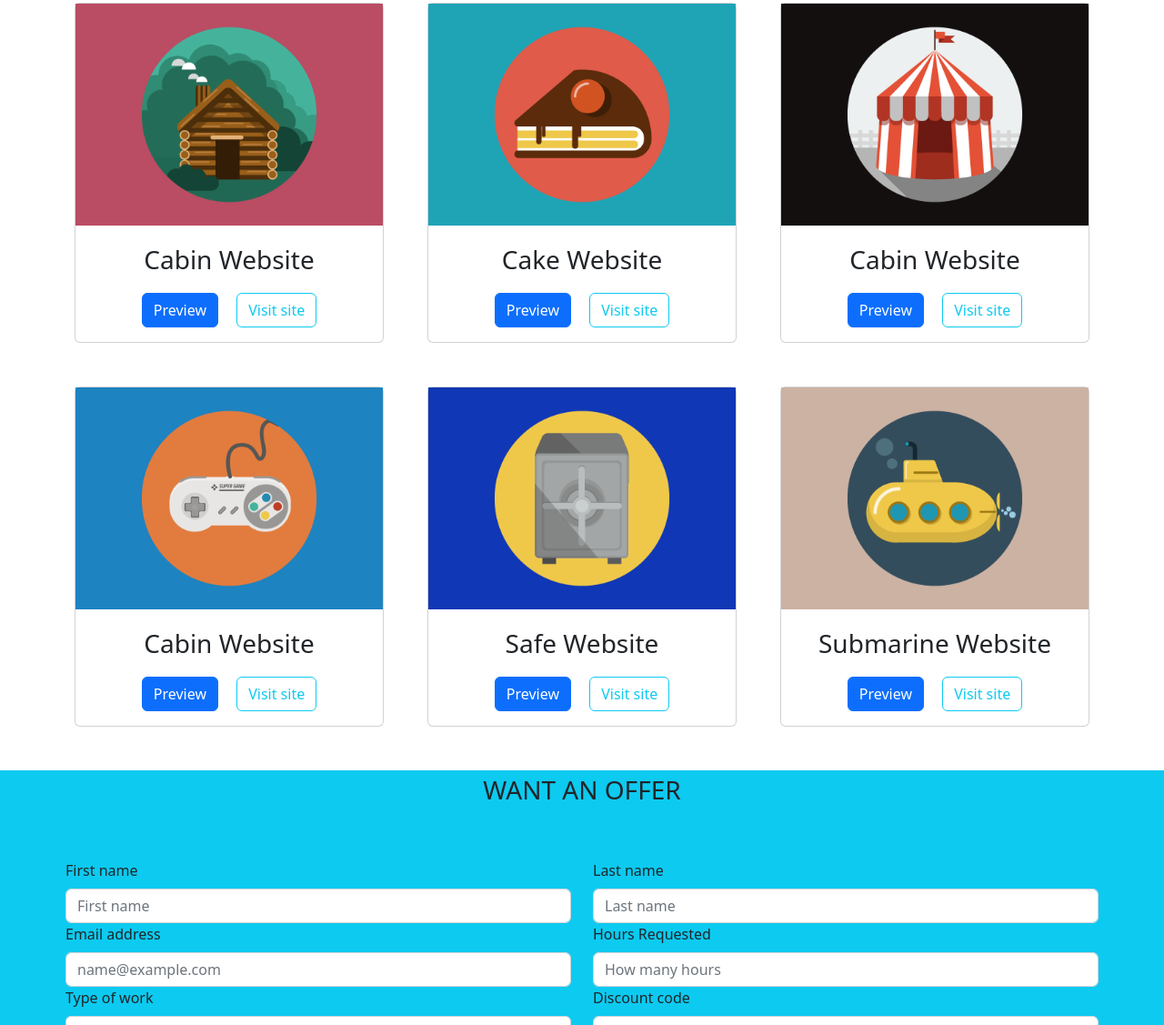
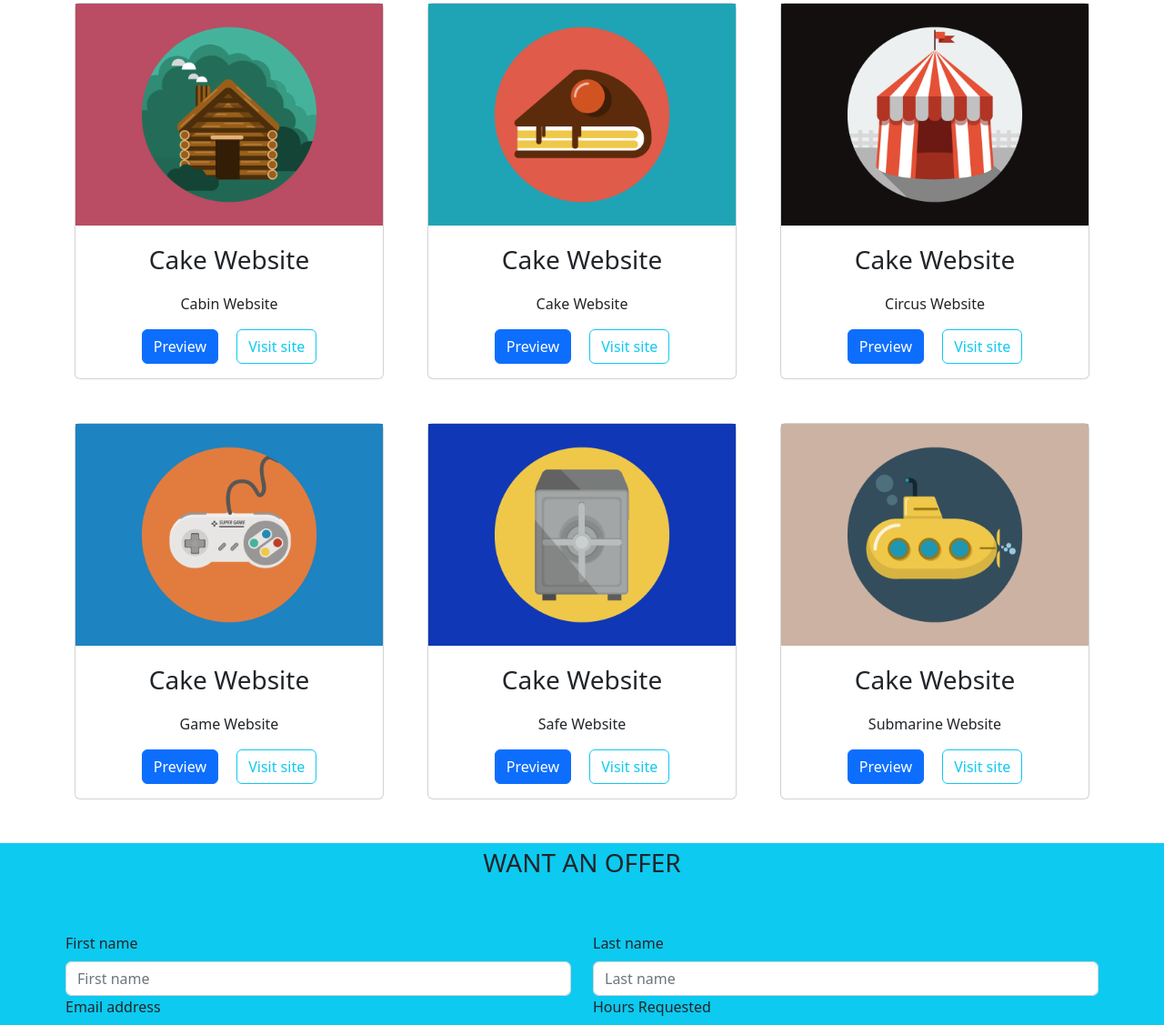
Before and after one commit to Pedra96/bootstrap-js-freelancer, a plain HTML site: page index.html in a window 1280 px wide. Shown: the part 559-1686 px from the top of the page at 91% size. Drawn offline with nearby package versions, Linux system fonts and the light colour scheme.

Commit message:
finito  esercizio e super bonus

```diff
--- a/index.html
+++ b/index.html
@@ -49,92 +49,7 @@
         <!--PORTFOLIO-->
         <div class="container text-center">
             <p class="fs-3 ">Portfolio</p>
-            <div class="row gx-5">
-
-                <div class="col col-md-6 col-lg-4">
-                    <div class="card mb-5">
-
-                        <img src="img/portfolio/cabin.png" alt="Cabin picture">
-                        <div class="card-body ">
-                            <p class="fs-3">Cabin Website</p>
-                            <a href="#" class="btn btn-primary me-3">Preview</a>
-                            <a href="#" class="btn border-info text-info">Visit site</a>
-                        </div>
-
-                    </div>
-
-                </div>
-
-                <div class="col col-md-6 col-lg-4">
-                    <div class="card mb-5">
-
-                        <img src="img/portfolio/cake.png" alt="Cake picture">
-                        <div class="card-body ">
-                            <p class="fs-3">Cake Website</p>
-                            <a href="#" class="btn btn-primary me-3">Preview</a>
-                            <a href="#" class="btn border-info text-info">Visit site</a>
-                        </div>
-
-                    </div>
-
-                </div>
-
-                <div class="col col-md-6 col-lg-4">
-                    <div class="card mb-5">
-
-                        <img src="img/portfolio/circus.png" alt="Circus picture">
-                        <div class="card-body ">
-                            <p class="fs-3">Cabin Website</p>
-                            <a href="#" class="btn btn-primary me-3">Preview</a>
-                            <a href="#" class="btn border-info text-info">Visit site</a>
-                        </div>
-
-                    </div>
-
-                </div>
-
-                <div class="col col-md-6 col-lg-4">
-                    <div class="card mb-5">
-
-                        <img src="img/portfolio/game.png" alt="Game picture">
-                        <div class="card-body ">
-                            <p class="fs-3">Cabin Website</p>
-                            <a href="#" class="btn btn-primary me-3">Preview</a>
-                            <a href="#" class="btn border-info text-info">Visit site</a>
-                        </div>
-
-                    </div>
-
-                </div>
-
-                <div class="col col-md-6 col-lg-4">
-                    <div class="card mb-5">
-
-                        <img src="img/portfolio/safe.png" alt="Safe picture">
-                        <div class="card-body ">
-                            <p class="fs-3">Safe Website</p>
-                            <a href="#" class="btn btn-primary me-3">Preview</a>
-                            <a href="#" class="btn border-info text-info">Visit site</a>
-                        </div>
-
-                    </div>
-
-                </div>
-
-                <div class="col col-md-6 col-lg-4">
-                    <div class="card mb-5">
-
-                        <img src="img/portfolio/submarine.png" alt="Submarine picture">
-                        <div class="card-body ">
-                            <p class="fs-3">Submarine Website</p>
-                            <a href="#" class="btn btn-primary me-3">Preview</a>
-                            <a href="#" class="btn border-info text-info">Visit site</a>
-                        </div>
-
-                    </div>
-
-                </div>
-
+            <div class="row gx-5" id="portfolioContainer">
             </div>
 
         </div>
@@ -142,7 +57,7 @@
         <div class="container-fluid bg-info pb-3">
             <div >
                 <p class="fs-3 text-center ">WANT AN OFFER</p>
-                <form onsubmit="functiontest(event)" class="row justify-content-center pt-2 m-5")>
+                <form onsubmit="submitFunction(event)" class="row justify-content-center pt-2 m-5")>
                     <div class="col-lg-6">
                         <label class="form-label">First name</label>
                         <input type="text" class="form-control" placeholder="First name" aria-label="First name">
--- a/js/main.js
+++ b/js/main.js
@@ -16,41 +16,91 @@ Buon lavoro!
 Super Bonus: Creare una struttura dati adeguata per contenere tutte le informazioni relative ai progetti presenti nella sezione “Portfolio”. Rimuovere quindi le card dal markup nel file html e stamparle in pagina dinamicamente tramite l’utilizzo di JavaScript*/
 
 
+let arraySconti = ["YHDNU32", "JANJC63", "PWKCN25", "SJDPO96", "POCIE24"];
 
+let sitesPortfolio = [
+    {
+        nome: "Cabin Website",
+        image: "img/portfolio/cabin.png"
+    },
+    {
+        nome: "Cake Website",
+        image: "img/portfolio/cake.png"
+    },
+    {
+        nome: "Circus Website",
+        image: "img/portfolio/circus.png"
+    },
+    {
+        nome: "Game Website",
+        image: "img/portfolio/game.png"
+    },
+    {
+        nome: "Safe Website",
+        image: "img/portfolio/safe.png"
+    },
+    {
+        nome: "Submarine Website",
+        image: "img/portfolio/submarine.png"
+    }
+]
+website_Init_()
 
+//----------------------------------------------Funzioni---------------------------------------
+function website_Init_(){
+    for (let site of sitesPortfolio) {
+    document.getElementById("portfolioContainer").innerHTML += `
+    <div class="col col-md-6 col-lg-4">
+    <div class="card mb-5">
+    <img src=${site.image} alt="Cake picture">
+    <div class="card-body">
+    <p class="fs-3">Cake Website</p>
+    <p class="card-text">${site.nome}</p>
+    <a href="#" class="btn btn-primary me-3">Preview</a>
+    <a href="#" class="btn border-info text-info">Visit site</a>
+    `
+}
+}
 
-
-
-
-function functiontest(event){
+function submitFunction(event) {
     event.preventDefault();
     calcoloPrezzo();
 
 }
 
-function calcoloPrezzo(){
-
-let prezzoBackend=20.50;
-let prezzoFrontEnd=15.30;
-let prezzoProjectAnalysis=33.60;
-let valoreLavoro= document.getElementById("sceltaLavoro").value;
-let hours=document.getElementById("hours").value;
-let prezzofinale=0;
-if(valoreLavoro==1){
-    (prezzofinale=prezzoBackend*hours).toFixed(2);
-}else if(valoreLavoro==2){
-    prezzofinale=(prezzoFrontEnd*hours).toFixed(2);
-}else if(valoreLavoro==3){
-    prezzofinale=(prezzoProjectAnalysis*hours).toFixed(2);
-}else{
-    document.getElementById("sceltaLavoro").classList.add("bg-danger","text-white");
-}
-document.getElementById("prezzoFinale").innerHTML=prezzofinale;
-calcoloSconto(prezzofinale);
+function calcoloPrezzo() {
+    let prezzoBackend = 20.50;
+    let prezzoFrontEnd = 15.30;
+    let prezzoProjectAnalysis = 33.60;
+    let valoreLavoro = document.getElementById("sceltaLavoro").value;
+    let hours = document.getElementById("hours").value;
+    let prezzofinale = 0;
+    document.getElementById("sceltaLavoro").classList.remove("bg-danger", "text-white");
+    if (valoreLavoro == 1) {
+        (prezzofinale = prezzoBackend * hours).toFixed(2);
+    } else if (valoreLavoro == 2) {
+        prezzofinale = (prezzoFrontEnd * hours).toFixed(2);
+    } else if (valoreLavoro == 3) {
+        prezzofinale = (prezzoProjectAnalysis * hours).toFixed(2);
+    } else {
+        document.getElementById("sceltaLavoro").classList.add("bg-danger", "text-white");
+    }
+    document.getElementById("prezzoFinale").innerHTML = calcoloSconto(prezzofinale);
 }
 
 
-function calcoloSconto(value){
-    let arraySconti=["YHDNU32","JANJC63","PWKCN25","SJDPO96","POCIE24"];
-
+function calcoloSconto(value) {
+    let sconto = 0.75;
+    let scontoInput = document.getElementById("sconto").value;
+    console.log(scontoInput);
+    for (let scontoUtente of arraySconti) {
+        if (scontoUtente == scontoInput) {
+            document.getElementById("sconto").classList.remove("bg-danger", "text-white");
+            console.log(arraySconti);
+            arraySconti.splice(arraySconti.indexOf(scontoInput), 1);
+            console.log(arraySconti)
+            return value = (value * sconto).toFixed(2);
+        }
+    } document.getElementById("sconto").classList.add("bg-danger", "text-white");
+    return value;
 }
```
